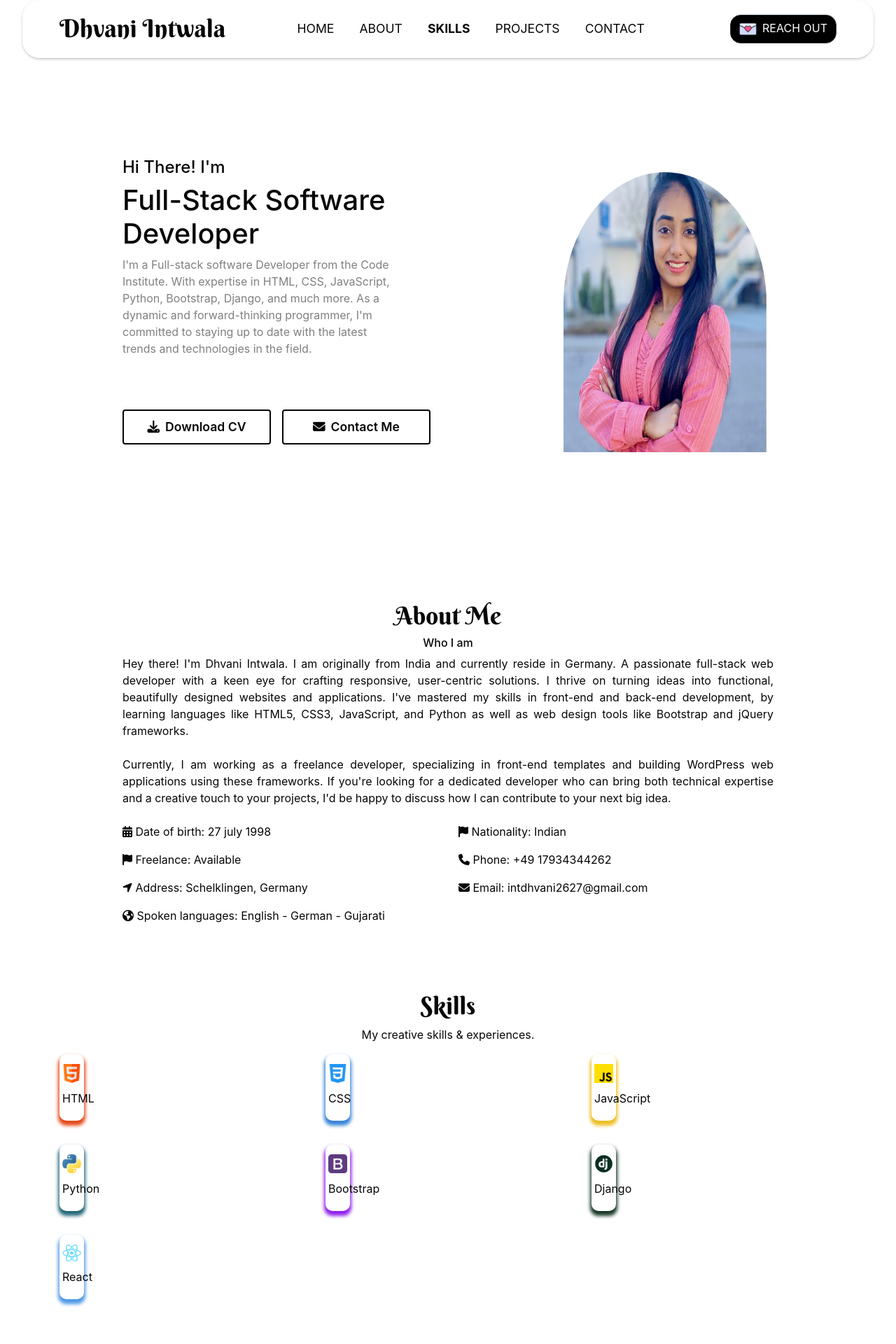
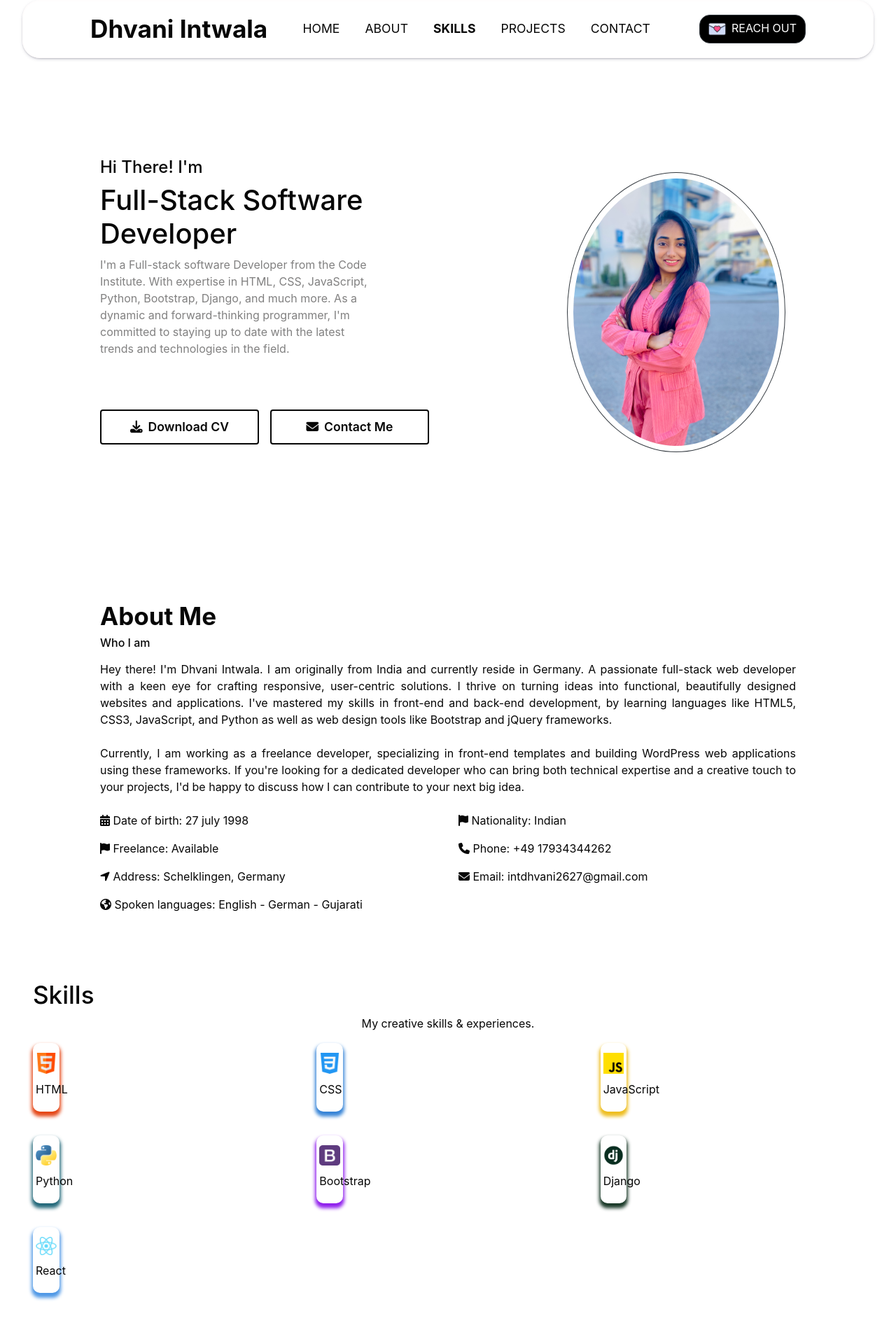
Before and after one commit to Dhvani-intwala/portfolio, a Django app: page / in a window 1280 px wide. Shown: the top 1920 px of the page at 70% size. Run offline with Django 5.2, Linux system fonts and the light colour scheme; some libraries are stand-ins or nearby versions; some web fonts are replaced.

Commit message:
upadated home page image

```diff
--- a/home/templates/home/index.html
+++ b/home/templates/home/index.html
@@ -35,7 +35,7 @@
 
             </div>
             <div class="col-lg-4 col-md-12 col-sm-12 text-center align-self-center">
-                <img src="{% static 'images/image12.png' %}" alt="my-image" class="img-fluid mb-3">
+                <img src="{% static 'images/Dhvani.jpg' %}" alt="my-image" class="img-fluid mb-3 border rounded-circle border-dark border-success p-2 mb-2 border-opacity-75">
             </div>
         </div>
     </div>
@@ -43,11 +43,11 @@
 
 <!-- About page -->
 <div id="about" class="about bg mb-5 page-section">
-    <div class="container overflow-hidden">
+    <div class="container">
         <div>
             <div>
-                <h2 class="title">About Me</h2>
-                <h6 class="text-center overflow-hidden">Who I am </h6>
+                <h2 class="title"><b>About Me</b></h2>
+                <h6 class="mb-3">Who I am </h6>
                 <div class="text-center">
                     <span class="dot"></span>
                     <span class="dot"></span>
@@ -80,7 +80,7 @@
 
 <!-- Skills page -->
 <div id="skill" class="skill bg mb-5 page-section ">
-    <div class="container">
+    <div class="container-fluid overflow-hidden">
         <h2 class="title">Skills</h2>
         <p class="text-center">My creative skills & experiences.</p>
         <div class="text-center">
@@ -140,7 +140,7 @@
 <!-- PROJECT PAGE -->
 
 <div id="project" class="project bg mb-5 page-section mx-auto">
-    <div class="container">
+    <div class="container-fluid">
         <h2 class="title mb-2">Projects</h2>
         <p class="text-center">Check out some of my work</p>
         <div class="text-center">
@@ -273,7 +273,7 @@
 
 
 <!-- CONTACT PAGE -->
-<div class="container contact mb-5 page-section" id="contact">
+<div class="container-fluid contact mb-5 page-section" id="contact">
     <h2 class="title mb-2">Get in touch</h2>
     <p class="text-center">Submit the form below to get in touch with me</p>
     <div class="text-center">
--- a/static/css/style.css
+++ b/static/css/style.css
@@ -31,7 +31,7 @@ html{
 /* .bg{
     background-color: #000000;
 } */
-.container {
+.container-fluid {
     overflow: hidden;
 }
 /* -------------------- MESSAGE ALERT BAR------------------------ */
@@ -112,6 +112,8 @@ header {
     border: solid #fffdfd 2px;
     border-radius: 25px;
     box-shadow: rgba(50, 50, 93, 0.25) 0px 2px 5px -1px, rgba(0, 0, 0, 0.3) 0px 1px 3px -1px;
+    padding-left: 5rem;
+    padding-right: 5rem;
 }
 
 ul.navbar-nav {
@@ -134,7 +136,6 @@ ul li a {
 
 .logo {
     font-size: 2.2rem;
-    font-family: 'Berkshire Swash', cursive;
     color: var(--black-color);
     text-decoration: none;
 }
@@ -166,8 +167,8 @@ ul li a {
 
 .title {
     font-size: 35px;
-    font-family: 'Berkshire Swash', cursive;
-    text-align: center;
+
+
 }
 /* .dot {
     height: 10px;
@@ -200,7 +201,7 @@ ul li a {
 
 
 .home{
-    padding: 10rem 10rem;
+    padding: 10rem 8rem;
 }
 
 .contact-h-btn{
@@ -234,11 +235,11 @@ ul li a {
 }
 
 /********* ABOUT PAGE STYLES  *******/
-.container {
+.container-fluid {
     overflow: hidden;
 }
 .about{
-    padding: 1rem 10rem;
+    padding: 1rem 8rem;
 }
 .rounded{
     width: 18vw;
@@ -306,7 +307,7 @@ ul li a {
 
 /********* PROJECTS PAGE STYLES  *******/
 .project{
-    padding: 1rem 11rem;
+    padding: 1rem 8rem;
 }
 .icon-img{
     width: 20px;
@@ -469,7 +470,7 @@ hr{
       font-size: 1rem;
     }
 
-   .container{
+   .container-fluid{
     margin: 0 !important;
    }
     /* Home page */
@@ -701,7 +702,7 @@ hr{
         padding: 8px;
         margin: 8px;
     }
-    .container{
+    .container-fluid{
         max-width: 100vw;
     }
     .text-about p{
--- a/templates/base.html
+++ b/templates/base.html
@@ -41,9 +41,9 @@
     <!-- nav bar -->
     <header id="header">
       <nav class="navbar navbar-expand-lg fixed-top bg" id="nav">
-        <div class="container">
+        <div class="container-fluid">
           <!-- Left: Brand -->
-          <a class="navbar-brand logo" href="{% url 'home' %}">Dhvani Intwala</a>
+          <a class="navbar-brand logo" href="{% url 'home' %}"><b>Dhvani Intwala</b></a>
 
           <!-- Toggle Button for Mobile -->
           <button class="navbar-toggler navbar-dark" type="button" data-toggle="collapse" data-target="#main-nav"
```
